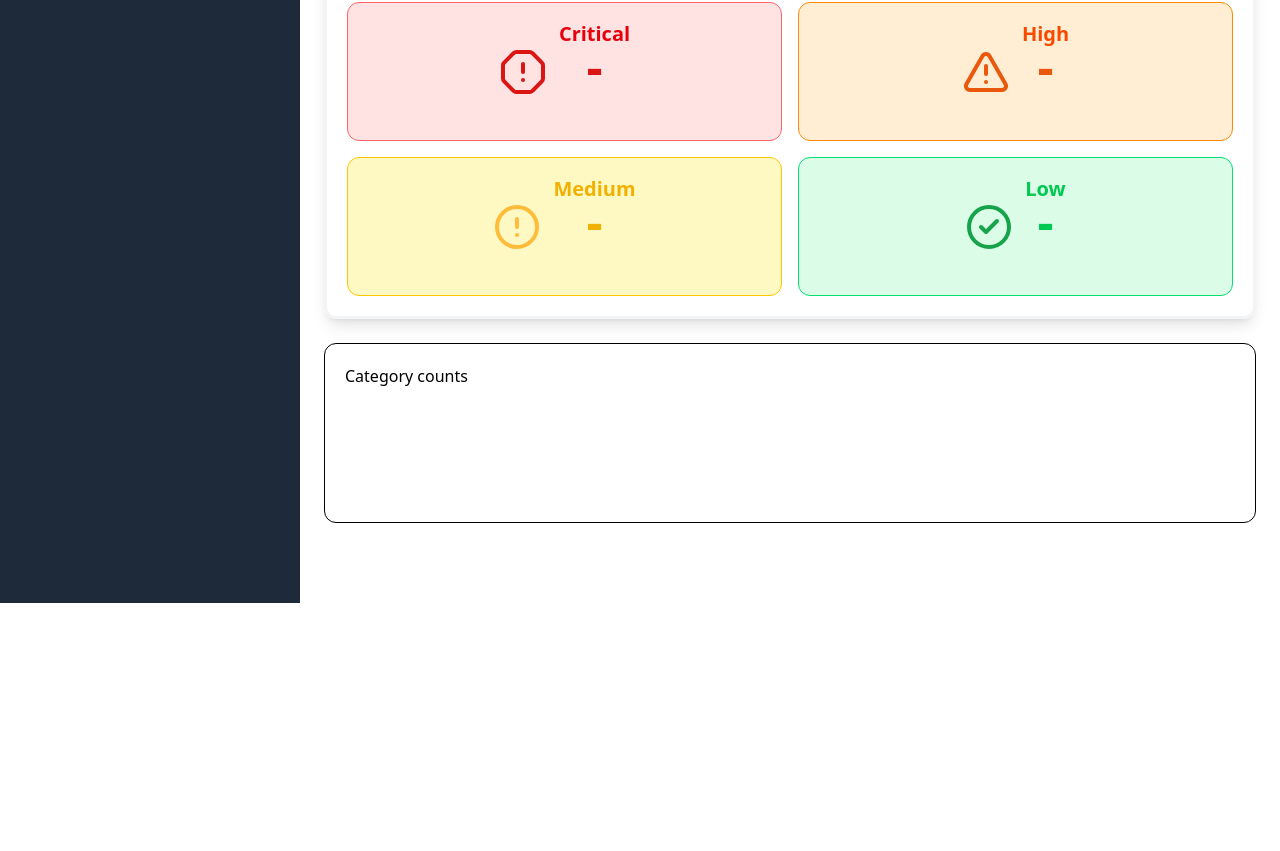
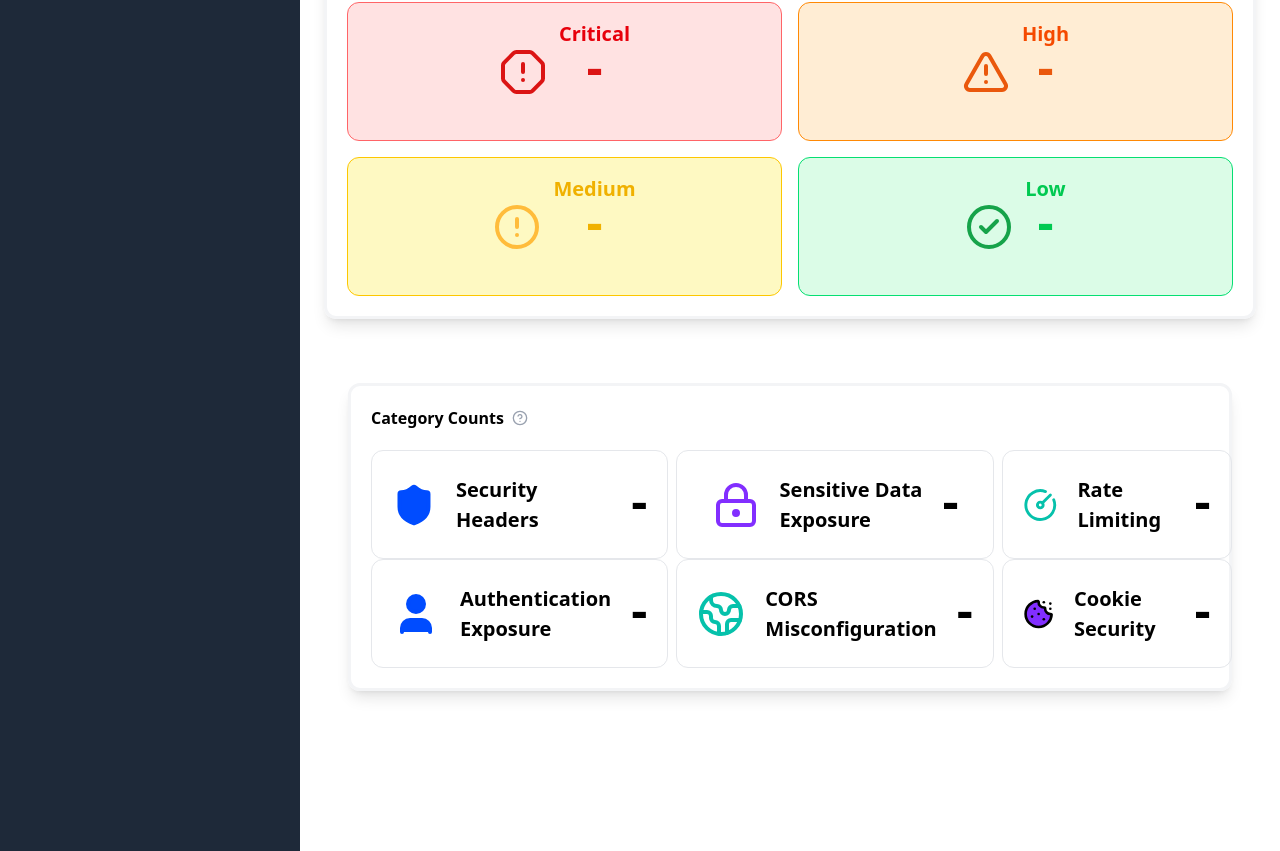
Before and after one commit to Jenushan44/api-security-analyzer, a Next.js app in the folder frontend/: page / in a window 1280 px wide. Shown: the part 446-1297 px from the top of the page. Before the commit the page ends 1049 px from the top, so only its background shows below. Built offline with nearby package versions, Linux system fonts and the light colour scheme.

Commit message:
feat: add category counts card

```diff
--- a/frontend/app/page.tsx
+++ b/frontend/app/page.tsx
@@ -2,7 +2,7 @@
 import { useState } from 'react'
 import Navbar from "../components/Navbar"
 import { ScanResult } from "../types/scan";
-import { Gauge, CircleHelp, CircleCheck, CircleAlert, ShieldAlert, TriangleAlert, List, OctagonAlert, Circle } from 'lucide-react';
+import { Gauge, CircleHelp, CircleCheck, CircleAlert, CircleGauge, ShieldAlert, TriangleAlert, List, OctagonAlert, Circle, Shield, User, LockKeyhole, Earth, Cookie } from 'lucide-react';
 
 export default function Home() {
 
@@ -15,6 +15,7 @@ export default function Home() {
   const [totalFindingsInfo, setTotalFindingsInfo] = useState(false);
   const [scanSummaryInfo, setScanSummaryInfo] = useState(false);
   const [severityCountsInfo, setSeverityCountsInfo] = useState(false);
+  const [categoryCountsInfo, setCategoryCountsInfo] = useState(false);
 
   // Sends the user url to the FastAPI scanner and stores returned report
   async function handleScan() {
@@ -356,11 +357,101 @@ export default function Home() {
             </div>
           </div>
 
-          <div className='w-full min-h-[180px] border border-1 rounded-xl p-5 shadowlog'>
-            <h1>Category counts</h1>
+          <div className='mb-20 mt-10 grid grid-cols-1 2xl:grid-cols-2 gap-6 px-6 items-stretch'>
+            <div className='w-full min-h-[180px] rounded-xl border border-3 border-gray-100 p-5 shadow-lg'>
+              <div className="flex gap-2 ">
+                <p className='font-bold'>Category Counts</p>
+                <div className='relative'>
+                  <button onClick={() => { setCategoryCountsInfo(!categoryCountsInfo) }}>
+                    <CircleHelp className='text-gray-400 w-4 h-4 translate-y-1/8 cursor-pointer' />
+                  </button>
+                  {categoryCountsInfo && (
+                    <div className='absolute left-1/2 -translate-x-1/2 p-2 w-50 bottom-full bg-gray-100 border border-gray-300 border-1 rounded-xl'>
+                      <p className='text-[13px]'>Category counts show how many findings were detected in each security check area during the scan.</p>
+                    </div>
+                  )}
+                </div>
+              </div>
+              <div>
+                <div className='gap-2 flex mt-5'>
+                  <div>
+                    <div className='w-full flex 2xl:flex-row items-center justify-center border border-gray-200 border-1 py-4 px-5 rounded-xl gap-5'>
+                      <Shield fill="#004cff" className='w-12 h-12 text-[#004cff]' />
+
+                      <p className='font-semibold text-[20px]'>Security Headers</p>
+                      {result ? (
+                        <p className='text-[35px] font-semibold'>{result.category_counts["Security Headers"]}</p>
+                      ) : <p className='text-[50px] -translate-y-1 font-semibold'>-</p>
+                      }
+                    </div>
+
+                    <div className='w-full flex 2xl:flex-row items-center justify-center border border-gray-200 border-1 py-4 px-5 rounded-xl gap-5'>
+                      <User fill="#004cff" className='w-12 h-12 text-[#004cff]' />
+
+                      <p className='font-semibold text-[20px]'>Authentication <br /> Exposure</p>
+                      {result ? (
+                        <p className='text-[35px] font-semibold'>{result.category_counts["Authentication Exposure"]}</p>
+                      ) : <p className='text-[50px] -translate-y-1 font-semibold'>-</p>
+                      }
+                    </div>
+
+                  </div>
+
+                  <div>
+                    <div className='w-full flex 2xl:flex-row items-center justify-center border border-gray-200 border-1 py-4 px-5 rounded-xl gap-5'>
+                      <LockKeyhole className='w-12 h-12 text-[#822eff]' />
+
+                      <p className='font-semibold text-[20px]'>Sensitive Data <br /> Exposure</p>
+                      {result ? (
+                        <p className='text-[35px] font-semibold'>{result.category_counts["Sensitive Data Exposure"]}</p>
+                      ) : <p className='text-[50px] -translate-y-1 font-semibold'>-</p>
+                      }
+
+                    </div>
+
+                    <div className='w-full flex 2xl:flex-row items-center justify-center border border-gray-200 border-1 py-4 px-5 rounded-xl gap-5'>
+                      <Earth className='w-12 h-12 text-[#06c1ab]' />
+
+                      <p className='font-semibold text-[20px]'>CORS <br /> Misconfiguration</p>
+                      {result ? (
+                        <p className='text-[35px] font-semibold'>{result.category_counts["Sensitive Data Exposure"]}</p>
+                      ) : <p className='text-[50px] -translate-y-1 font-semibold'>-</p>
+                      }
+                    </div>
+
+                  </div>
+
+                  <div>
+                    <div className='w-full flex 2xl:flex-row items-center justify-center border border-gray-200 border-1 py-4 px-5 rounded-xl gap-5'>
+                      <CircleGauge className='w-12 h-12 text-[#06c1ab]' />
+
+                      <p className='font-semibold text-[20px]'>Rate Limiting</p>
+                      {result ? (
+                        <p className='text-[35px] font-semibold'>{result.category_counts["Rate Limiting"]}</p>
+                      ) : <p className='text-[50px] -translate-y-1 font-semibold'>-</p>
+                      }
+                    </div>
+
+
+                    <div className='w-full flex 2xl:flex-row items-center justify-center border border-gray-200 border-1 py-4 px-5 rounded-xl gap-5'>
+                      <Cookie fill='#822eff' className='w-12 h-12' />
+
+                      <p className='font-semibold text-[20px]'>Cookie Security</p>
+                      {result ? (
+                        <p className='text-[35px] font-semibold'>{result.category_counts["Cookie Security"]}</p>
+                      ) : <p className='text-[50px] -translate-y-1 font-semibold'>-</p>
+                      }
+                    </div>
+
+
+                  </div>
+
+
+                </div>
+              </div>
+            </div>
           </div>
         </div>
-
       </main >
     </div >
   );
```
